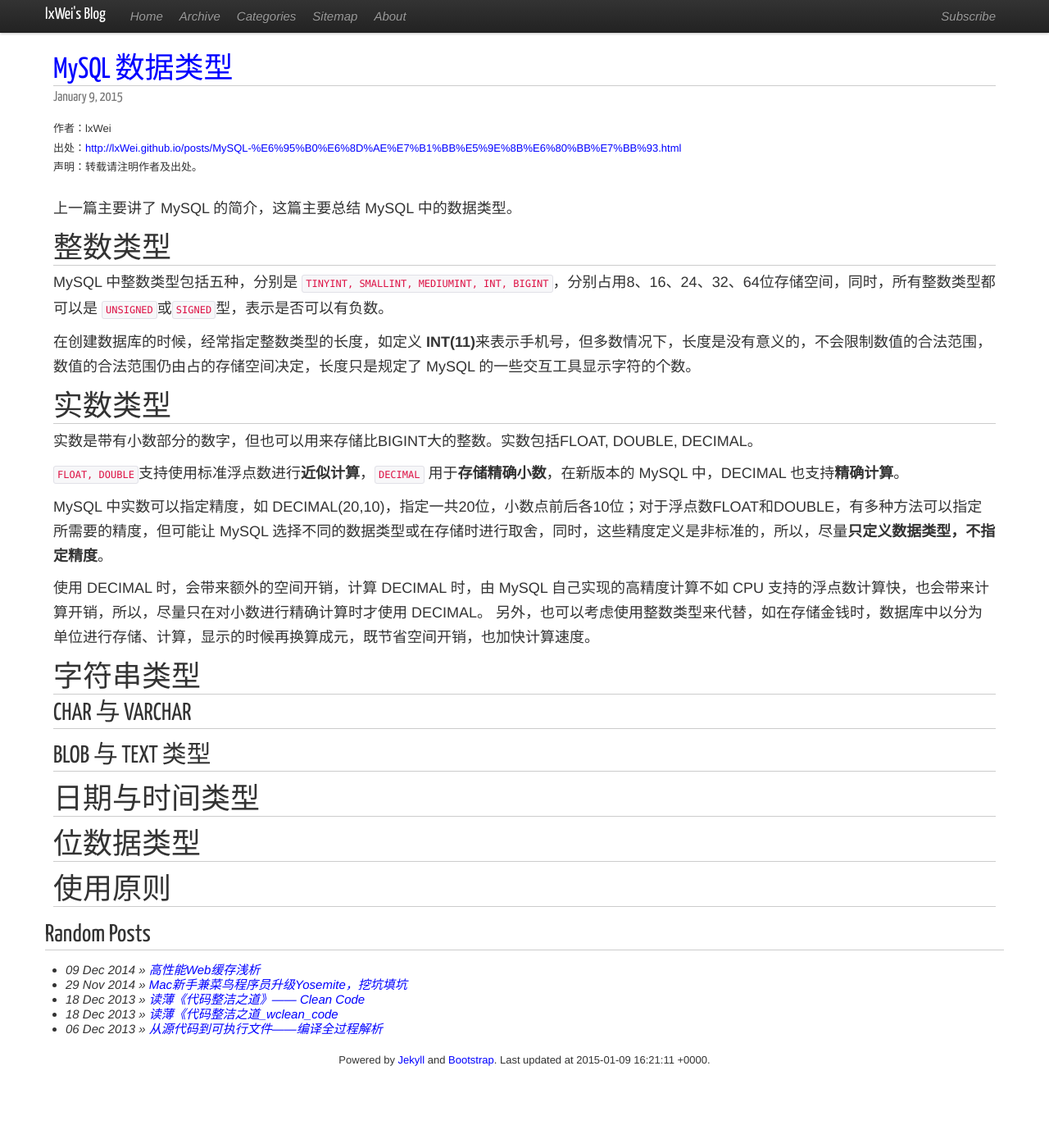
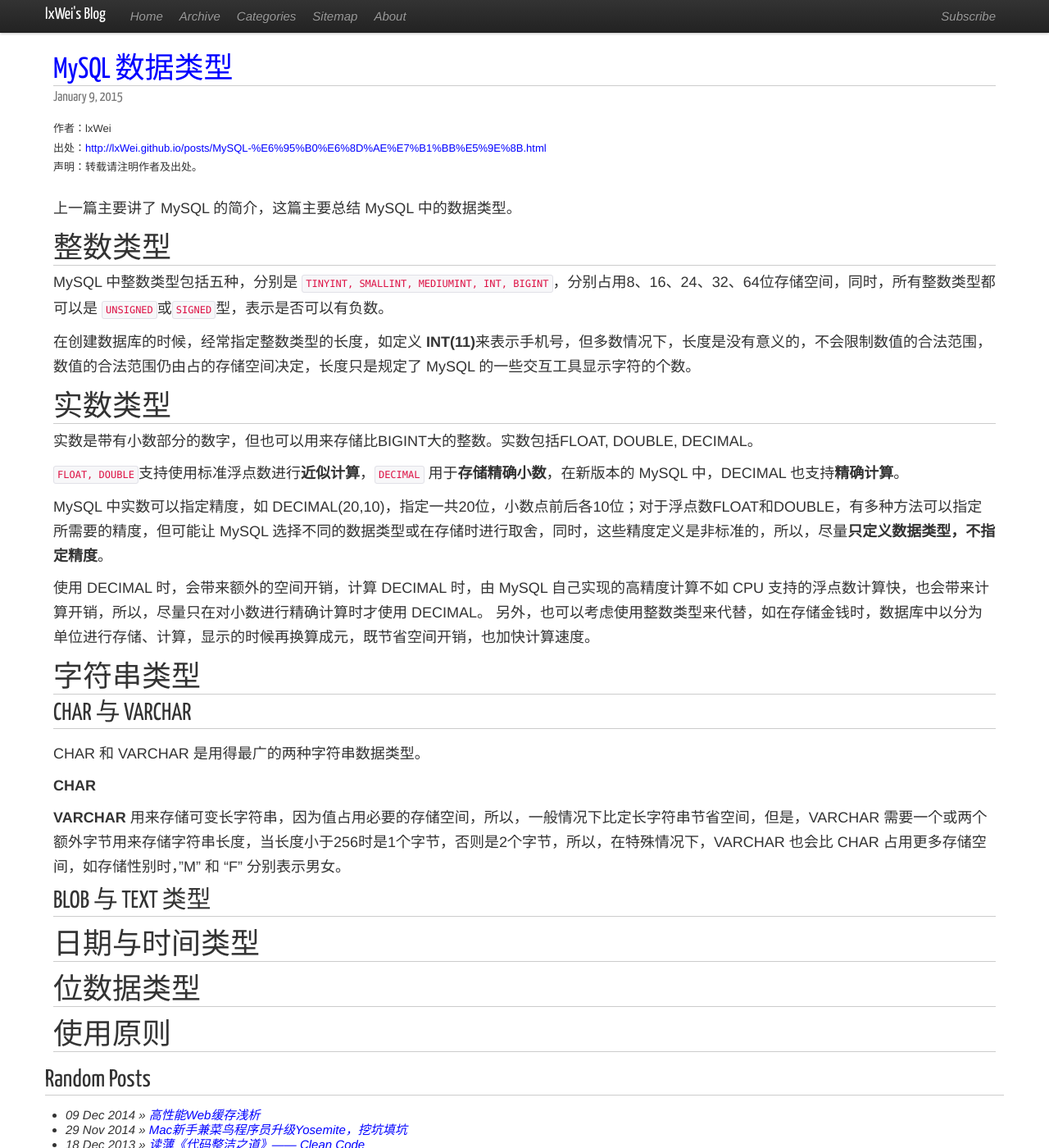
Before and after one commit to lxWei/lxwei.github.com, a Jekyll site: the page built from _posts/2015/2015-01-09-MySQL 数据类型.md, in a window 1280 px wide and 1400 px high. Shown: the whole window at 82% size. Built offline with Jekyll 4.4.1, drawn with Linux system fonts in a browser that asks for light colours; nearby versions of some CDN libraries; Markdown is read by kramdown in place of the engine named in the settings; comment, search, counter and statistics services are not loaded.

```diff
--- a/_posts/2015/2015-01-09-MySQL 数据类型总结.md
+++ b/_posts/2015/2015-01-09-MySQL 数据类型.md
@@ -29,6 +29,12 @@
 # 字符串类型
 
 ## CHAR 与 VARCHAR
+CHAR 和 VARCHAR 是用得最广的两种字符串数据类型。
+
+**CHAR**
+
+**VARCHAR**
+用来存储可变长字符串，因为值占用必要的存储空间，所以，一般情况下比定长字符串节省空间，但是，VARCHAR 需要一个或两个额外字节用来存储字符串长度，当长度小于256时是1个字节，否则是2个字节，所以，在特殊情况下，VARCHAR 也会比 CHAR 占用更多存储空间，如存储性别时，"M" 和 "F" 分别表示男女。
 
 ## BLOB 与 TEXT 类型
 
```
